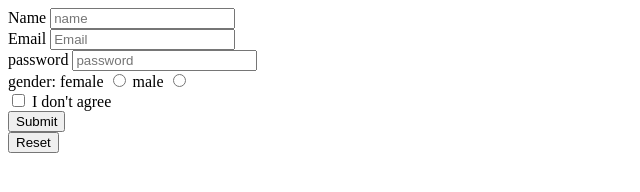
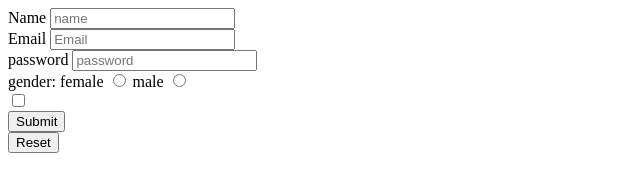
Before and after one commit to aishasiddiqua-web/aisha, a plain HTML site: page form.html in a window 1280 px wide. Shown: the full height of the page, 0-640 px from the left. Drawn offline with Linux system fonts and the light colour scheme.

Commit message:
Update form.html

```diff
--- a/form.html
+++ b/form.html
@@ -27,8 +27,8 @@
             <input type="radio" id="male" placeholder="male">
             </div>
             <div>
-             <label for="I don't agree"></label>
-            <input type="checkbox" id="I don't agree" placeholder="I don't agree"> I don't agree
+             <label for="I agree"></label>
+            <input type="checkbox" id="I don't agree" placeholder="I agree">
              </div>
              <div>
             <input type="submit">
```
